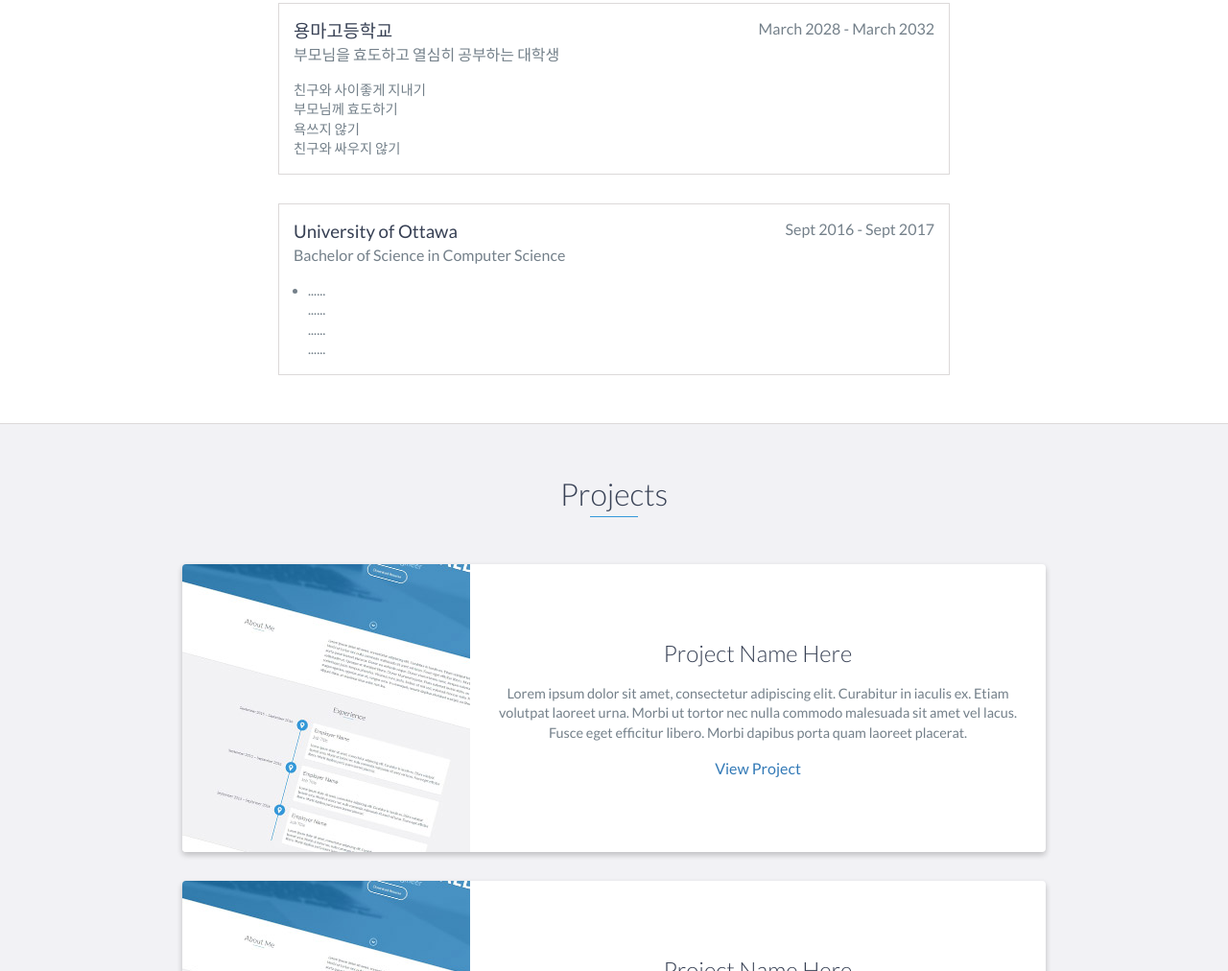
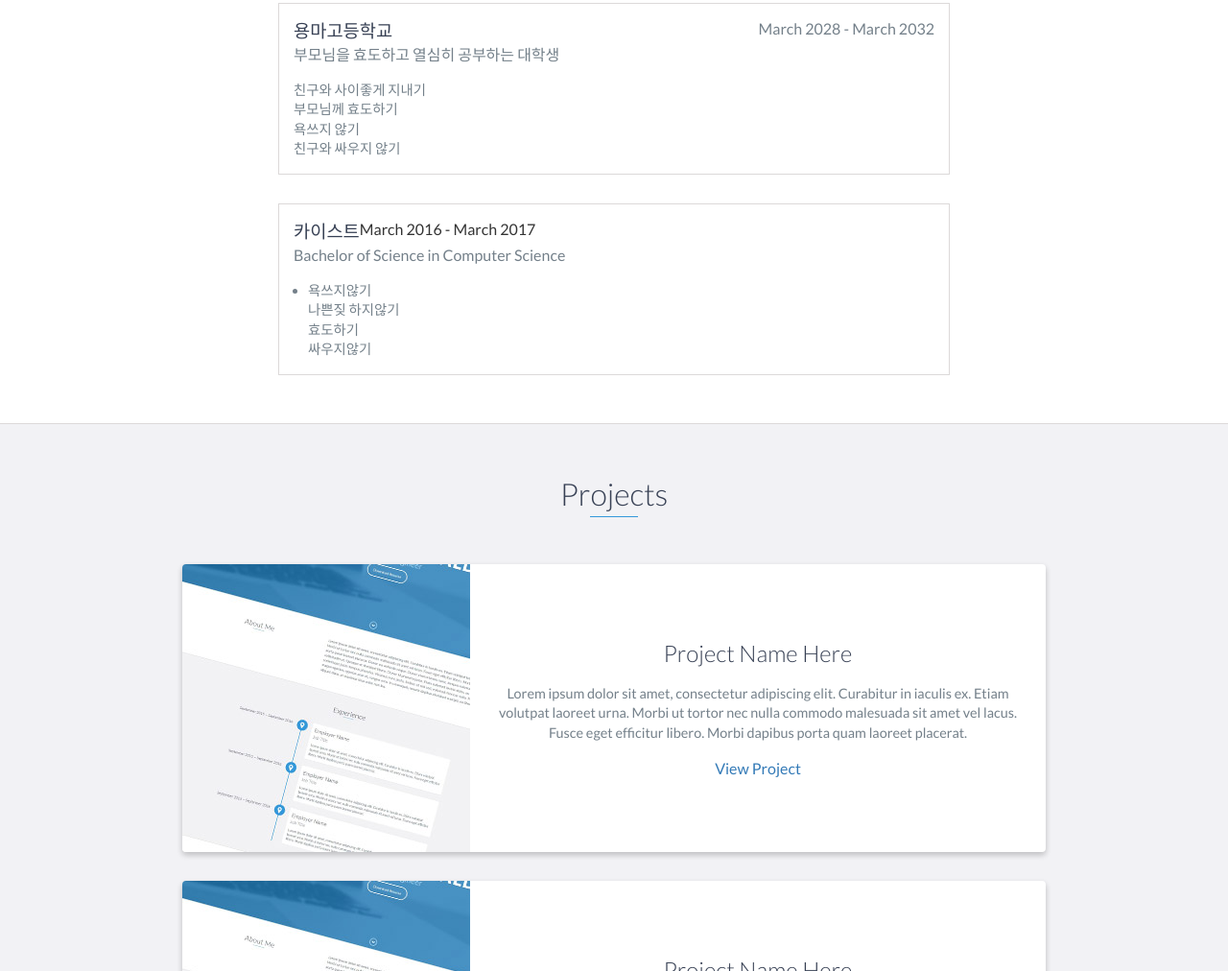
Before and after one commit to siyeon1975/siyeon1975.github.io, a website: page index.html in a window 1280 px wide. Shown: the part 2211-3223 px from the top of the page at 96% size. Drawn offline with nearby package versions, Linux system fonts and the light colour scheme.

Commit message:
rwrfwerwer

```diff
--- a/index.html
+++ b/index.html
@@ -147,15 +147,15 @@
         <!-- End .education-block -->
 
         <div class="education-block">
-            <h3>University of Ottawa</h3>
-            <span class="education-date">Sept 2016 - Sept 2017</span>
+            <h3>카이스트</h3>
+            <span class="education-date"></span>March 2016 - March 2017</span>
             <h4>Bachelor of Science in Computer Science</h4>
             <ul>
                 <li>
-                    ......<br>
-                    ......<br>
-                    ......<br>
-                    ......
+                    욕쓰지않기<br>
+                    나쁜짖 하지않기<br>
+                    효도하기<br>
+                    싸우지않기
                 </li>
 
             </ul>
```
